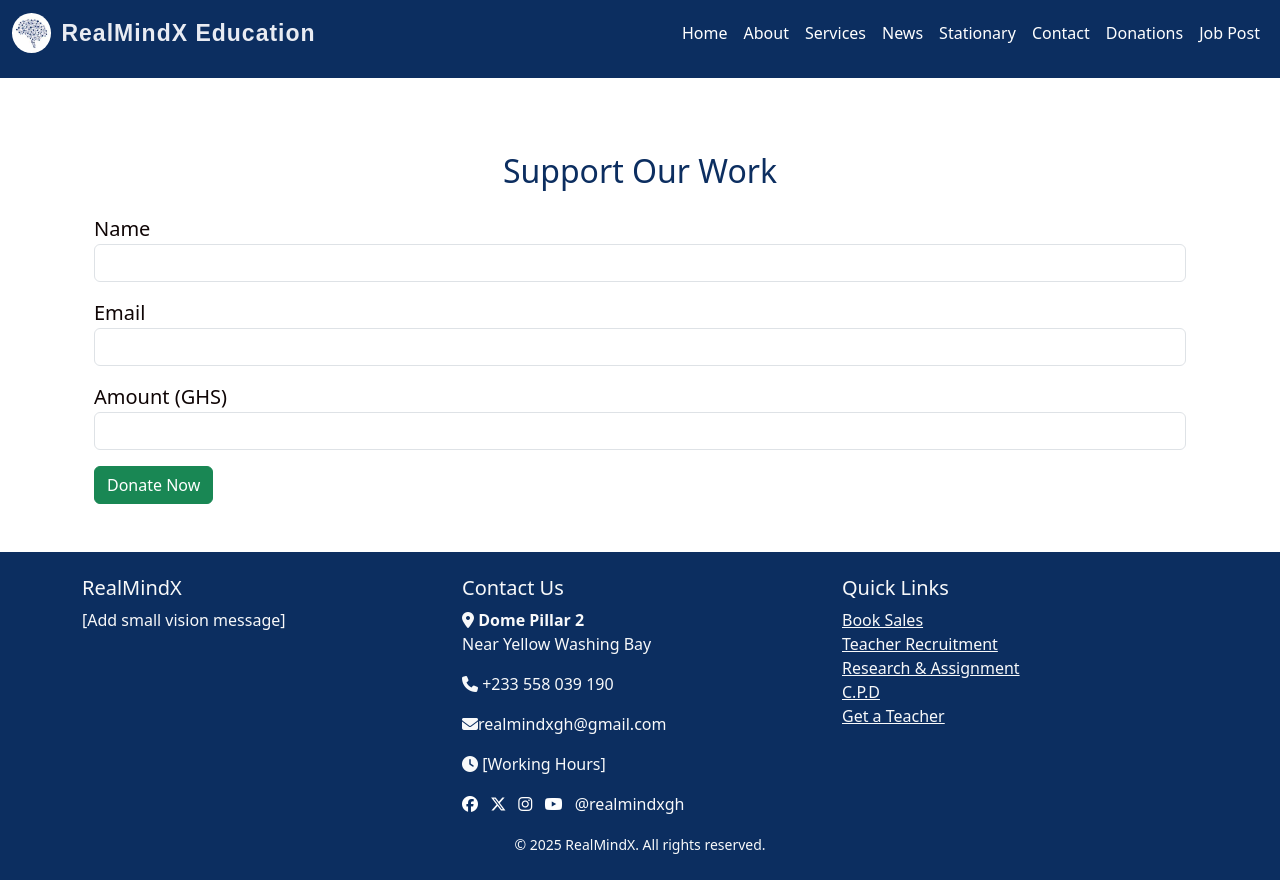
After one commit to EmmanuelDanso1/learning_platform, a Flask app: page /donate in a window 1280 px wide. The commit adds this page. Run offline with Flask 3, Linux system fonts and the light colour scheme; some libraries are stand-ins or nearby versions.

Commit message:
added donation and paystack payment

```diff
--- a/routes.py
+++ b/routes.py
@@ -1,13 +1,14 @@
 import os
 import uuid
+import requests
 from math import ceil
 from werkzeug.utils import secure_filename
 from datetime import datetime
 from dotenv import load_dotenv
 from flask import Flask, render_template, redirect, url_for, current_app, request, flash, session, send_from_directory,abort
 from flask_login import LoginManager, UserMixin, login_user,login_required, logout_user, current_user
-from models import db, bcrypt, User, Admin, JobPost, Application, News
-from forms import UserSignupForm, AdminSignupForm, LoginForm, JobPostForm, PasswordResetForm, PasswordResetRequestForm
+from models import db, bcrypt, User, Admin, JobPost, Application, News, Donation
+from forms import UserSignupForm, AdminSignupForm, LoginForm, DonationForm, JobPostForm, PasswordResetForm, PasswordResetRequestForm
 from werkzeug.security import generate_password_hash, check_password_hash
 from flask_mail import Mail, Message
 from flask_migrate import Migrate
@@ -27,6 +28,13 @@ app.config['MAIL_PORT'] = 587
 app.config['MAIL_USE_TLS'] = True
 app.config['MAIL_USERNAME'] = os.getenv('MAIL_USERNAME')
 app.config['MAIL_PASSWORD'] = os.getenv('MAIL_PASSWORD')
+
+# Paystack using test mode.
+# Live mode will be implemented later
+PAYSTACK_PUBLIC_KEY = os.getenv("PAYSTACK_PUBLIC_KEY")
+PAYSTACK_SECRET_KEY = os.getenv("PAYSTACK_SECRET_KEY")
+PAYSTACK_INITIALIZE_URL = "https://api.paystack.co/transaction/initialize"
+
 
 # flask mail
 mail = Mail(app)
@@ -111,6 +119,7 @@ def job():
     jobs = JobPost.query.order_by(JobPost.id.desc()).all()  # fetch all jobs
     return render_template("jobs.html", title="Job", jobs=jobs)
 
+
 # contact for users to send email to admin
 @app.route('/submit', methods=['POST'])
 def submit_contact():
@@ -175,7 +184,45 @@ def job_listings():
                            total_pages=jobs.pages,
                            keyword=keyword)
 
+# Donation using Paystack
+@app.route('/donate', methods=['GET', 'POST'])
+def donate():
+    if request.method == 'POST':
+        name = request.form['name']
+        email = request.form['email']
+        amount = int(request.form['amount']) * 100  # Paystack in GHS
+        reference = str(uuid.uuid4())
 
+        donation = Donation(name=name, email=email, amount=amount, reference=reference)
+        db.session.add(donation)
+        db.session.commit()
+
+        headers = {
+            "Authorization": f"Bearer {PAYSTACK_SECRET_KEY}",
+            "Content-Type": "application/json"
+        }
+        data = {
+            "email": email,
+            "amount": amount,
+            "reference": reference,
+            "callback_url": url_for('donation_success', _external=True)
+        }
+
+        response = requests.post(PAYSTACK_INITIALIZE_URL, json=data, headers=headers)
+        if response.status_code == 200:
+            payment_url = response.json()['data']['authorization_url']
+            return redirect(payment_url)
+        else:
+            flash("Payment initialization failed.", "danger")
+            return redirect(url_for('donate'))
+
+    return render_template('donate.html')
+
+@app.route('/donation-success')
+def donation_success():
+    # Add your webhook or verification later if needed
+    flash("Thank you for your donation!", "success")
+    return render_template('donation_success.html')
 
 @app.route('/user/signup', methods=['GET', 'POST'])
 def user_signup():
--- a/static/main.css
+++ b/static/main.css
@@ -274,3 +274,24 @@ footer .bottom {
     max-height: 200px;
   }
 }
+
+@media (max-width: 768px) {
+  footer .row > div {
+    margin-bottom: 1.5rem; /* adds space between stacked columns */
+  }
+
+  footer .text-center {
+    margin-top: 1rem;
+  }
+
+  footer .fa-brands,
+  footer span {
+    display: inline-block;
+    margin-right: 10px;
+    margin-bottom: 5px;
+  }
+
+  footer {
+    text-align: center; /* Center text on smaller screens */
+  }
+}
--- /dev/null
+++ b/templates/donate.html
@@ -0,0 +1,21 @@
+{% extends "index.html" %}
+{% block content %}
+<div class="container mt-5">
+    <h2 class="text-center mb-4">Support Our Work</h2>
+    <form method="POST">
+        <div class="mb-3">
+            <label>Name</label>
+            <input type="text" name="name" class="form-control" required>
+        </div>
+        <div class="mb-3">
+            <label>Email</label>
+            <input type="email" name="email" class="form-control" required>
+        </div>
+        <div class="mb-3">
+            <label>Amount (GHS)</label>
+            <input type="number" name="amount" class="form-control" min="1" required>
+        </div>
+        <button type="submit" class="btn btn-success">Donate Now</button>
+    </form>
+</div>
+{% endblock %}
--- a/templates/index.html
+++ b/templates/index.html
@@ -45,7 +45,7 @@
           <li class="nav-item"><a class="nav-link" href="{{ url_for('news') }}">News</a></li>
           <li class="nav-item"><a class="nav-link" href="#">Stationary</a></li>
           <li class="nav-item"><a class="nav-link" href="{{ url_for('contact') }}">Contact</a></li>
-          <li class="nav-item"><a class="nav-link" href="#">Donations</a></li>
+          <li class="nav-item"><a class="nav-link" href="{{ url_for('donate') }}">Donations</a></li>
           <li class="nav-item"><a class="nav-link" href="{{ url_for('job_listings') }}">Job Post</a></li>
         {% endif %}
       </ul>
```
Also changed, not shown: forms.py (+9 -1 lines), migrations/versions/303f2d94a3c8_added_donation_to_the_db.py (added, +38 -0 lines), migrations/versions/a68860472a8c_updated_donation_db.py (added, +50 -0 lines), models.py (+12 -0 lines), templates/donation_success.html (added, +8 -0 lines), instance/platform.db.
